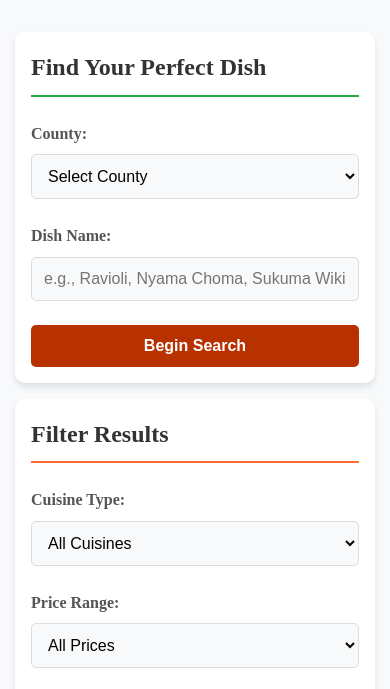
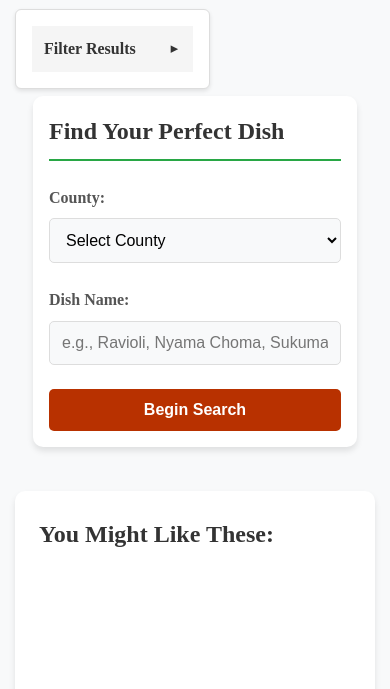
Before and after one commit to susangakii/dishcovery-ke, a website: page index.html in a window 390 px wide. Shown: the part 151-840 px from the top of the page. Drawn offline with Linux system fonts and the light colour scheme; no server answers.

Commit message:
adjust html, adjust css, add fetch functions, populate county & cuisine

```diff
--- a/css/style.css
+++ b/css/style.css
@@ -41,10 +41,97 @@ body {
     opacity: 0.9;
 }
 
-/* main content - three column layout */
+/* filters topbar */
+.filters-sidebar {
+    width: 180px;
+    margin: 1rem 0 2rem auto;
+    border: 1px solid #ddd;
+    border-radius: 6px;
+    overflow: hidden;
+    background: white;
+    box-shadow: 0 2px 4px rgba(0, 0, 0, 0.1);
+    position: absolute;
+    top: calc(100px + 5rem);
+    left: 0.5rem;
+    z-index: 10;
+    font-size: 0.85rem;
+}
+
+.filters-sidebar h2 {
+    background-color: #f5f5f5;
+    padding: 10px 12px;
+    margin: 0;
+    cursor: pointer;
+    display: flex;
+    justify-content: space-between;
+    align-items: center;
+    font-size: 1rem;
+    transition: background-color 0.3s;
+}
+
+.filters-sidebar h2:hover {
+    background-color: #e9e9e9;
+}
+
+.filters-sidebar h2::after {
+    content: "▼";
+    font-size: 0.8rem;
+    transition: transform 0.3s ease;
+}
+
+.filters-sidebar.collapsed h2::after {
+    transform: rotate(-90deg);
+}
+
+.filter-form {
+    max-height: 0;
+    overflow: hidden;
+    transition: max-height 0.3s ease-out;
+    padding: 0 15px;
+}
+
+.filters-sidebar:not(.collapsed) .filter-form {
+    max-height: 500px;
+    padding: 15px;
+}
+
+.filter-form-content {
+    display: grid;
+    grid-template-columns: repeat(auto-fit, minmax(200px, 1fr));
+    gap: 1rem;
+    padding-top: 10px;
+}
+
+.filter-group {
+    margin-bottom: 0;
+}
+
+.filter-group label {
+    display: block;
+    margin-bottom: 5px;
+    font-weight: bold;
+    color: #555;
+}
+
+.filter-group select {
+    width: 100%;
+    padding: 8px;
+    border: 1px solid #ddd;
+    border-radius: 4px;
+    background-color: #f8f9fa;
+}
+
+.filter-buttons {
+    display: flex;
+    gap: 10px;
+    margin-top: 15px;
+    grid-column: 1 / -1;
+}
+
+/* main content - one column layout */
 .main-content {
     display: grid;
-    grid-template-columns: 350px 300px 1fr;
+    grid-template-columns: 1fr;
     gap: 2rem;
     flex: 1;
     margin-bottom: 2rem;
@@ -57,6 +144,8 @@ body {
     border-radius: 10px;
     box-shadow: 0 4px 6px rgba(0, 0, 0, 0.1);
     height: fit-content;
+    width: 66%;
+    margin: 0 auto 2rem auto;
 }
 
 .input-values h2 {
@@ -66,20 +155,26 @@ body {
     border-bottom: 2px solid #28a745;
 }
 
-/* filters sidebar */
-.filters-sidebar {
+/* like section */
+.like-section {
     background: white;
     padding: 1.5rem;
     border-radius: 10px;
     box-shadow: 0 4px 6px rgba(0, 0, 0, 0.1);
-    height: fit-content;
+    min-height: 500px;
+    margin-top: 60px;
 }
 
-.filters-sidebar h2 {
+.like-section h2 {
     margin-bottom: 1.5rem;
     color: #333;
-    padding-bottom: 0.5rem;
-    border-bottom: 2px solid #ff6b35;
+}
+
+/* like grid */
+.like-grid {
+    display: grid;
+    grid-template-columns: repeat(auto-fill, minmax(300px, 1fr));
+    gap: 1.5rem;
 }
 
 /* results section */
@@ -94,6 +189,13 @@ body {
 .results-section h2 {
     margin-bottom: 1.5rem;
     color: #333;
+}
+
+/* results grid */
+.results-grid {
+    display: grid;
+    grid-template-columns: repeat(auto-fill, minmax(300px, 1fr));
+    gap: 1.5rem;
 }
 
 /* form elements styling */
@@ -160,13 +262,6 @@ button {
     transform: translateY(-2px);
 }
 
-/* results grid */
-.results-grid {
-    display: grid;
-    grid-template-columns: repeat(auto-fill, minmax(300px, 1fr));
-    gap: 1.5rem;
-}
-
 /* footer */
 footer {
     background-color: #343a40;
@@ -184,7 +279,7 @@ footer {
 /* responsive design (adjusted based on device used to load) */
 @media (max-width: 1200px) {
     .main-content {
-        grid-template-columns: 320px 280px 1fr;
+        grid-template-columns: 500px 1fr;
         gap: 1.5rem;
     }
 }
@@ -216,6 +311,23 @@ footer {
 
     .filters-sidebar, .input-values, .results-section {
         padding: 1rem;
+    }
+
+    .input-values {
+        width: 90%;
+        margin: 1rem auto;
+        top: 3rem;
+        left: auto;
+        position: relative;
+    }
+
+    .filters-sidebar {
+        position: absolute;
+        top: 9rem;
+        right: auto;
+        left: auto;
+        width: 50%;
+        margin: rem auto;
     }
 
     .results-grid {
--- a/index.html
+++ b/index.html
@@ -16,34 +16,13 @@
         </header>
 
         <main class="main-content">
-            <section class="input-values">
-                <h2>Find Your Perfect Dish</h2>
-                <div class="input-group">
-                    <label for="county-select">County:</label>
-                    <select id="county-select">
-                        <option value="" hidden>Select County</option>
-                        <option value="">All Counties</option>
-                    </select>
-                </div>
-
-                <div class="input-group">
-                    <label for="dish-input">Dish Name:</label>
-                    <input type="text" id="dish-input" placeholder="e.g., Ravioli, Nyama Choma, Sukuma Wiki">
-                </div>
-
-                <div class="submit-button">
-                    <button type="submit" id="submit-btn">Begin Search</button>
-                </div>
-            </section>
-
-            <aside class="filters-sidebar">
-                <h2>Filter Results</h2>
-
+            <aside class="filters-sidebar collapsed">
+                <h2 onclick="toggleFilter()">Filter Results</h2>
+                <div class="filter-form">
                     <div class="filter-group">
                         <label for="cuisine-filter">Cuisine Type:</label>
                         <select id="cuisine-filter">
                             <option value="">All Cuisines</option>
-
                         </select>
                     </div>
 
@@ -71,8 +50,34 @@
                         <button id="search-btn">Apply Filters</button>
                         <button id="reset-btn">Reset Filters</button>
                     </div>
+                </div>
+            </aside>
 
-            </aside>
+            <section class="input-values">
+                <h2>Find Your Perfect Dish</h2>
+                <div class="input-group">
+                    <label for="county-select">County:</label>
+                    <select id="county-select">
+                        <option value="" hidden>Select County</option>
+                        <option value="">All Counties</option>
+                    </select>
+                </div>
+
+                <div class="input-group">
+                    <label for="dish-input">Dish Name:</label>
+                    <input type="text" id="dish-input" placeholder="e.g., Ravioli, Nyama Choma, Sukuma Wiki">
+                </div>
+
+                <div class="submit-button">
+                    <button type="submit" id="submit-btn">Begin Search</button>
+                </div>
+            </section>
+
+            <section class="like-section">
+                <div id="like-container" class="like-grid">
+                    <h2>You Might Like These:</h2>
+                </div>
+            </section>
 
             <section class="results-section">
                 <div id="results-container" class="results-grid">
--- a/js/index.js
+++ b/js/index.js
@@ -1,12 +1,101 @@
 /****************************************************************************************/
 //FETCH FUNCTIONS
+//fetch all restaurants
+function getRestaurants() {
+    return fetch("http://localhost:3000/restaurants", {
+        method: "GET",
+        headers: {
+            "Content-Type": "application/json",
+        },
+    })
+        .then(response => response.json())
+        .then(data => data.restaurants)
+        .catch((error) => {
+            console.error("Error Fetching Restaurants:", error);
+            return [];
+        })
+}
 
+//fetch a specific restaurant by id
+function getRestaurantById(id) {
+    return fetch(`http://localhost:3000/restaurants/${id}`, {
+        method: "GET",
+        headers: {
+            "Content-Type": "application/json",
+        },
+    })
+        .then(response => response.json())
+        .then(data => data)
+        .catch((error) => {
+            console.error("Error Fetching Restaurant by Id:", error);
+            return null;
+        })
+}
 
+/****************************************************************************************/
+//OTHER NECESSARY FUNCTIONS
+let allRestaurants = [];
+let filteredRestaurants = [];
+
+// load initial restaurant data and sets up the page
+async function loadInitialData() {
+    try {
+        allRestaurants = await getRestaurants();
+        populateCountyDropdown();
+        populateCuisineDropdown();
+        displayRecommendations();
+    } catch (error) {
+        console.error("Error Loading Initial Data:", error);
+        showErrorMessage("Failed to Load Restaurant Data. Please Try Again.");
+    }
+}
+
+//populate the select county dropdown
+function populateCountyDropdown() {
+    const countySelect = document.getElementById('county-select');
+    const counties = [
+        "Baringo", "Bomet", "Bungoma", "Busia", "Elgeyo-Marakwet", "Embu", "Garissa",
+        "Homa Bay", "Isiolo", "Kajiado", "Kakamega", "Kericho", "Kiambu", "Kilifi",
+        "Kirinyaga", "Kisii", "Kisumu", "Kitui", "Kwale", "Laikipia", "Lamu", "Machakos",
+        "Makueni", "Mandera", "Marsabit", "Meru", "Migori", "Mombasa", "Murang'a",
+        "Nairobi", "Nakuru", "Nandi", "Narok", "Nyamira", "Nyandarua", "Nyeri",
+        "Samburu", "Siaya", "Taita Taveta", "Tana River", "Tharaka Nithi", "Trans-Nzoia",
+        "Turkana", "Uasin Gishu", "Vihiga", "Wajir", "West Pokot"
+    ];
+
+    counties.forEach(county => {
+        const option = document.createElement('option');
+        option.value = county;
+        option.textContent = county;
+        countySelect.appendChild(option);
+    });
+}
+
+//populate the cuisine dropdown
+function populateCuisineDropdown() {
+    const cuisineSelect = document.getElementById('cuisine-filter');
+    const cuisines = ["African", "Cafe", "Chinese", "Continental", "Farm-to-table", "Healthy", "International", "Italian", "Japanese", "Kenyan", "Korean", "Safari", "Seafood", "Steakhouse", "Swahili"];
+
+    cuisines.forEach(cuisine => {
+        const option = document.createElement('option');
+        option.value = cuisine;
+        option.textContent = cuisine;
+        cuisineSelect.appendChild(option);
+    });
+}
 
 /****************************************************************************************/
 //ASYNC FUNCTIONS
+// shows featured restaurants on the initial page load
 
-
+//collapse and uncollapse the filter button at the top pf the page
+function toggleFilter() {
+    const filterSidebar = document.querySelector('.filters-sidebar');
+    filterSidebar.classList.toggle('collapsed');
+}
 
 /****************************************************************************************/
 //EVENT LISTENERS
+document.addEventListener("DOMContentLoaded", function () {
+    loadInitialData();
+});
```
Lines whose indentation alone changed are shown as unchanged.
